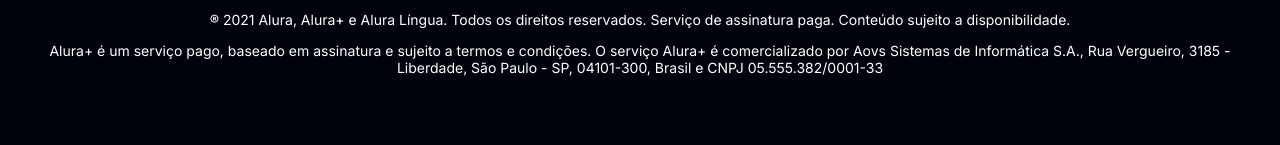
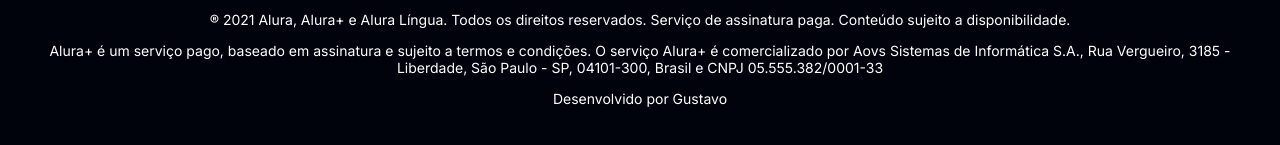
Before and after one commit to lagartixa76/Alurapluis, a plain HTML site: page index.html in a window 1280 px wide. Shown: the part 3743-3888 px from the top of the page. Drawn offline with Linux system fonts and the light colour scheme.

Commit message:
add (desenvolvido)

```diff
--- a/index.html
+++ b/index.html
@@ -89,6 +89,7 @@
     <p class="rodape__texto">® 2021 Alura, Alura+ e Alura Língua. Todos os direitos reservados. Serviço de assinatura paga. Conteúdo sujeito a disponibilidade.
     </p>
     <p class="rodape__texto">Alura+ é um serviço pago, baseado em assinatura e sujeito a termos e condições. O serviço Alura+ é comercializado por Aovs Sistemas de Informática S.A., Rua Vergueiro, 3185 - Liberdade, São Paulo - SP, 04101-300, Brasil e CNPJ 05.555.382/0001-33</p>
+    <p class="rodape__texto">Desenvolvido por Gustavo</p>
 </footer>
 
 </html>
```
